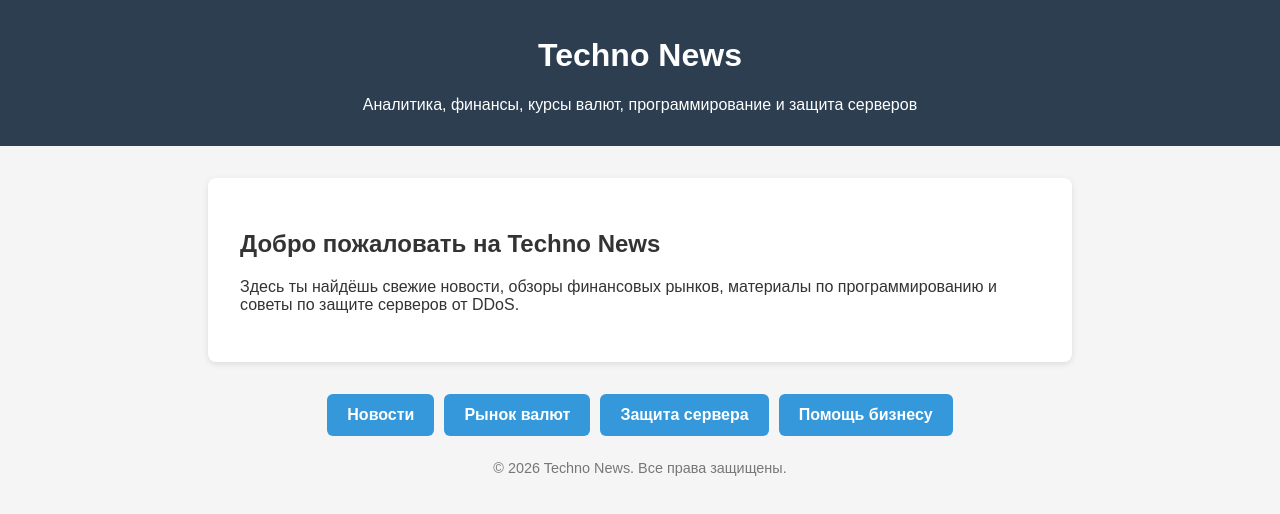
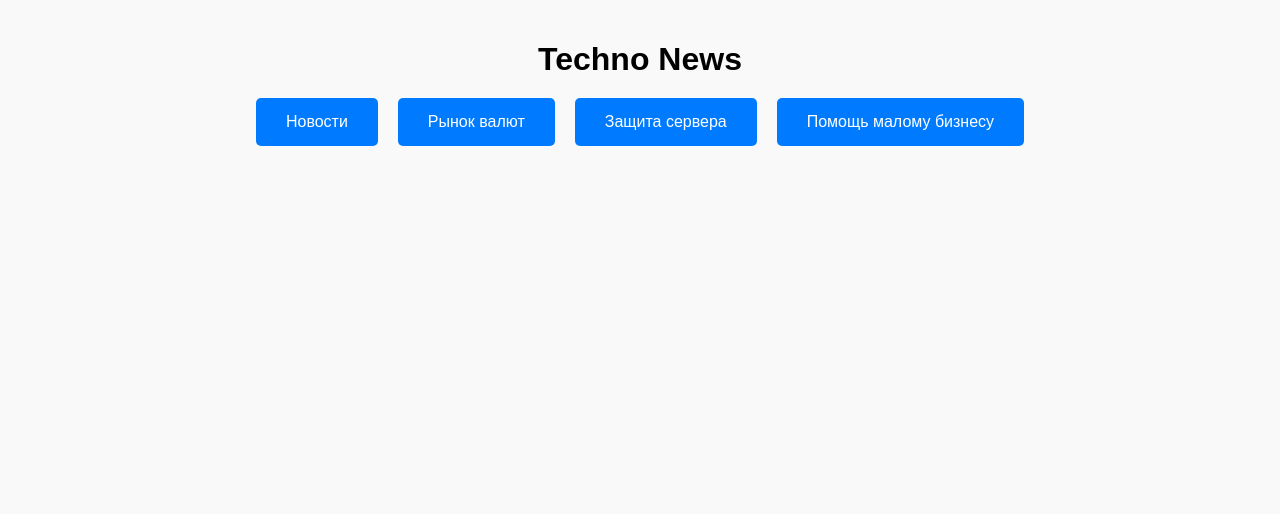
Before and after one commit to 1van-hue/TechnoNewSite, a plain HTML site: page index.html in a window 1280 px wide. Drawn offline with Linux system fonts and the light colour scheme.

Commit message:
Update index.html

```diff
--- a/index.html
+++ b/index.html
@@ -1,88 +1,69 @@
 <!DOCTYPE html>
 <html lang="ru">
 <head>
-    <meta charset="utf-8">
-    <meta name="viewport" content="width=device-width, initial-scale=1.0">
-    <title>Techno News — новости, финансы, программирование</title>
+    <meta charset="UTF-8">
+    <title>Tehno News</title>
+    <style>
+        /* Базовая стилизация */
+        body {
+            margin: 0;
+            padding: 20px;
+            font-family: Arial, sans-serif;
+            background: #f9f9f9;
+        }
 
-    <!-- Сюда вставишь метатег от Яндекс Вебмастера -->
-    <!-- <meta name="yandex-verification" content="ТВОЙ_КОД_ОТ_ЯНДЕКСА" /> -->
+        /* Стили для кнопок */
+        .button-container {
+            display: flex;
+            justify-content: center;
+            gap: 20px;
+            margin-top: 20px;
+        }
 
-    <style>
-      body {
-        font-family: Arial, sans-serif;
-        margin: 0;
-        padding: 0;
-        background: #f5f5f5;
-        color: #333;
+        .main-button {
+            padding: 15px 30px;
+            background-color: #007bff;
+            color: white;
+            border: none;
+            border-radius: 5px;
+            cursor: pointer;
+            text-decoration: none;
+            text-align: center;
+            font-size: 16px;
         }
-      header {
-        background: #2c3e50;
-        color: white;
-        padding: 1rem 2rem;
-        text-align: center;
-      }
-      nav {
-        margin-top: 1rem;
-      }
-      .nav-buttons {
-        display: flex;
-        flex-wrap: wrap;
-        gap: 10px;
-        justify-content: center;
-      }
-      .btn {
-        padding: 12px 20px;
-        background: #3498db;
-        color: white;
-        text-decoration: none;
-        border-radius: 6px;
-        font-weight: bold;
-      }
-      .btn:hover {
-        background: #2980b9;
-      }
-      main {
-        max-width: 800px;
-        margin: 2rem auto;
-        padding: 0 1rem;
-        background: white;
-        padding: 2rem;
-        box-shadow: 0 2px 6px rgba(0,0,0,0.1);
-        border-radius: 8px;
-      }
-      footer {
-        text-align: center;
-        padding: 1.5rem;
-        color: #777;
-        font-size: 0.9rem;
+
+        .main-button:hover {
+            background-color: #0056b3;
         }
     </style>
 </head>
 <body>
-    <header>
-      <h1>Techno News</h1>
-      <p>Аналитика, финансы, курсы валют, программирование и защита серверов</p>
-    </header>
+    <!-- Заголовок сайта -->
+    <h1 style="text-align: center; margin-bottom: 20px;">
+        Techno News
+    </h1>
 
-    <main>
-      <section>
-        <h2>Добро пожаловать на Techno News</h2>
-        <p>Здесь ты найдёшь свежие новости, обзоры финансовых рынков, материалы по программированию и советы по защите серверов от DDoS.</p>
-      </section>
-    </main>
+    <!-- Контейнер для кнопок -->
+    <div class="button-container">
+        <!-- Кнопка "Новости" -->
+        <a href="/news.html" class="main-button">
+            Новости
+        </a>
 
-    <nav>
-      <div class="nav-buttons">
-        <a href="/news.html" class="btn">Новости</a>
-        <a href="/market.html" class="btn">Рынок валют</a>
-        <a href="/security.html" class="btn">Защита сервера</a>
-        <a href="/business-help.html" class="btn">Помощь бизнесу</a>
+        <!-- Кнопка "Рынок валют" -->
+        <a href="/market.html" class="main-button">
+            Рынок валют
+        </a>
+
+        <!-- Кнопка "Защита сервера" -->
+        <a href="/security.html" class="main-button">
+            Защита сервера
+        </a>
+
+        <!-- Кнопка "Помощь  малому бизнесу" -->
+        <a href="/business-help.html" class="main-button">
+            Помощь малому бизнесу
+        </a>
     </div>
-    </nav>
-
-    <footer>
-      &copy; 2026 Techno News. Все права защищены.
-    </footer>
 </body>
 </html>
```
Lines whose indentation alone changed are shown as unchanged.
